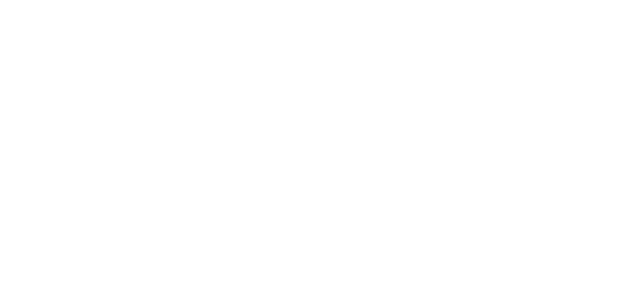
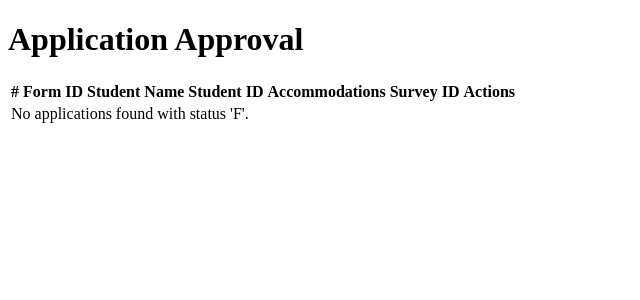
Before and after one commit to Hinoden/UCM-Housing-Database, a Flask app: page /applications in a window 1280 px wide. Before the commit the part shown is empty. Shown: the top 300 px of the page, without its empty margins (0-640 px from the left). Run offline with Flask 3, Linux system fonts and the light colour scheme.

Commit message:
IneedSleep-Patch-V-0.1.4
Employees can now login and access application approvals. This will pull a list of all applications with "F" status. They are able to approve or deny them (will return "A" for approved or "R" for rejected).

Backend also returns FormID, Student Name, Student ID, Accommodation(T/F) and SurveyID to frontend

```diff
--- a/server.py
+++ b/server.py
@@ -341,6 +341,58 @@
 
     return render_template('employee_creation_form.html')
 
+@app.route("/employee/application-approval", methods=['GET', 'POST'])
+def application_approval():
+    # Open a connection to the database
+    conn = open_connection()
+    if conn:
+        cursor = conn.cursor()
+
+        if request.method == 'POST':
+            # Handle form submission for approving or rejecting applications
+            action = request.form.get('action')  # 'approve' or 'reject'
+            form_id = request.form.get('form_id')  # The form ID to update
+
+            if action == 'approve':
+                # Update the f_status to 'A' for approved
+                sql_update = "UPDATE housingForm SET f_status = 'A' WHERE f_formID = ?"
+                cursor.execute(sql_update, (form_id,))
+                conn.commit()
+                flash(f"Application {form_id} approved!", "success")
+
+            elif action == 'reject':
+                # Update the f_status to 'R' for rejected
+                sql_update = "UPDATE housingForm SET f_status = 'R' WHERE f_formID = ?"
+                cursor.execute(sql_update, (form_id,))
+                conn.commit()
+                flash(f"Application {form_id} rejected.", "error")
+
+            # Redirect to the same page after updating the status
+            return redirect(url_for('application_approval'))
+
+        else:
+            # Query for all housing forms with f_status 'F' and join with student table to get the student name
+            sql_query = """
+                SELECT hf.*, s.s_name
+                FROM housingForm hf
+                JOIN student s ON hf.f_studentID = s.s_studentID
+                WHERE hf.f_status = 'F'
+            """
+            cursor.execute(sql_query)
+            applications = cursor.fetchall()  # Fetch all records
+
+            # Debugging: Print applications to check the result
+            print(f"Applications with f_status = 'F': {applications}")
+
+            conn.close()  # Close the connection
+
+            # Pass the applications data to the template
+            return render_template("applications.html", applications=applications)
+    else:
+        flash("Error connecting to the database", "error")
+        return redirect(url_for('employee_view'))
+
+
 
 if __name__ == "__main__":
     app.run(debug=True)
--- a/templates/applications.html
+++ b/templates/applications.html
@@ -0,0 +1,55 @@
+<!DOCTYPE html>
+<html lang="en">
+<head>
+    <meta charset="UTF-8">
+    <meta name="viewport" content="width=device-width, initial-scale=1.0">
+    <title>Application Approval</title>
+</head>
+<body>
+    <div class="container">
+        <h1 class="my-4">Application Approval</h1>
+        <table class="table table-bordered">
+            <thead>
+                <tr>
+                    <th>#</th>
+                    <th>Form ID</th>
+                    <th>Student Name</th> <!-- Displaying the student name -->
+                    <th>Student ID</th>
+                    <th>Accommodations</th>
+                    <th>Survey ID</th>
+                    <th>Actions</th>
+                </tr>
+            </thead>
+            <tbody>
+                {% for application in applications %}
+                    <tr>
+                        <td>{{ application[0] }}</td> <!-- Form ID -->
+                        <td>{{ application[5] }}</td> <!-- Student Name (from the joined table) -->
+                        <td>{{ application[1] }}</td> <!-- Assuming Form ID is in application[1] -->
+                        <td>{{ application[2] }}</td> <!-- Assuming Student ID is in application[2] -->
+                        <td>{{ application[4] }}</td> <!-- Accommodations (from the housingForm) -->
+                        <td>
+                            <!-- Form for Approving the Application -->
+                            <form action="{{ url_for('application_approval') }}" method="POST" style="display:inline;">
+                                <input type="hidden" name="form_id" value="{{ application[0] }}">
+                                <input type="hidden" name="action" value="approve">
+                                <button type="submit" class="btn btn-success">Approve</button>
+                            </form>
+                            <!-- Form for Rejecting the Application -->
+                            <form action="{{ url_for('application_approval') }}" method="POST" style="display:inline;">
+                                <input type="hidden" name="form_id" value="{{ application[0] }}">
+                                <input type="hidden" name="action" value="reject">
+                                <button type="submit" class="btn btn-danger">Reject</button>
+                            </form>
+                        </td>
+                    </tr>
+                {% else %}
+                    <tr>
+                        <td colspan="7">No applications found with status 'F'.</td>
+                    </tr>
+                {% endfor %}
+            </tbody>
+        </table>
+    </div>
+</body>
+</html>
```
Also changed, not shown: templates/employeeView.html (+5 -6 lines), housing.db.
